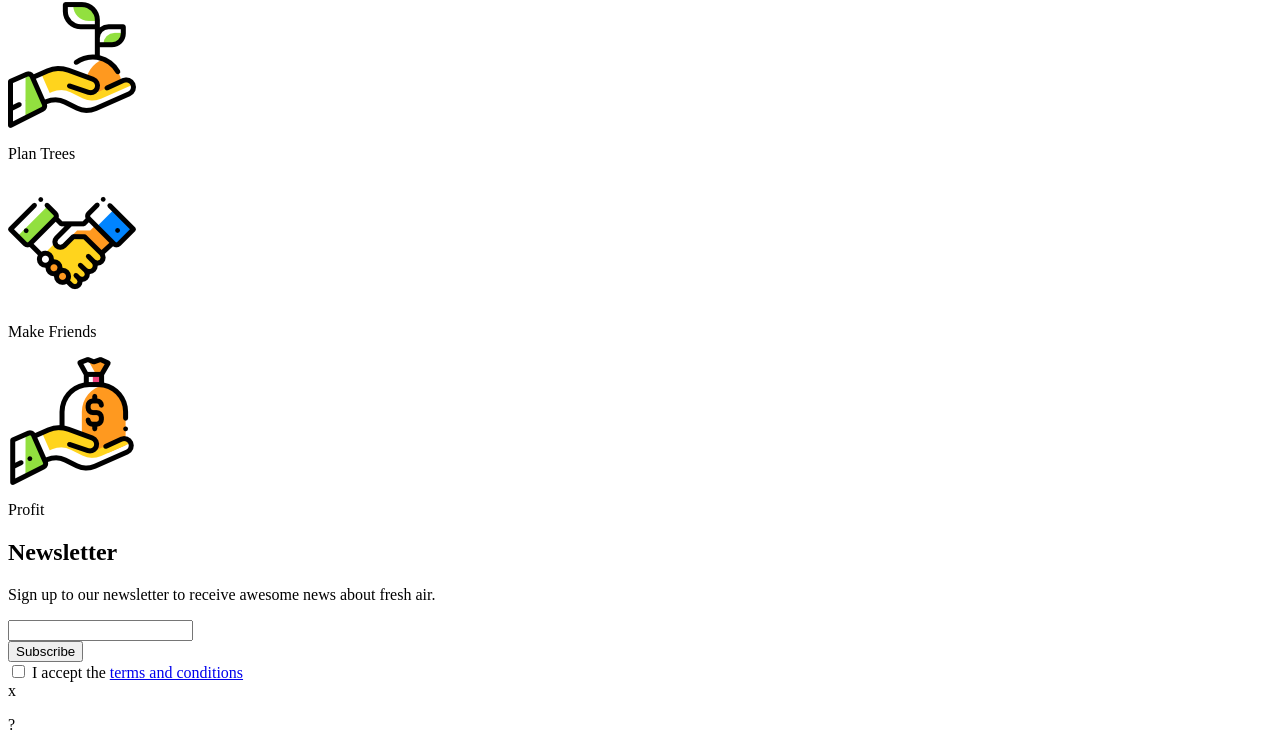
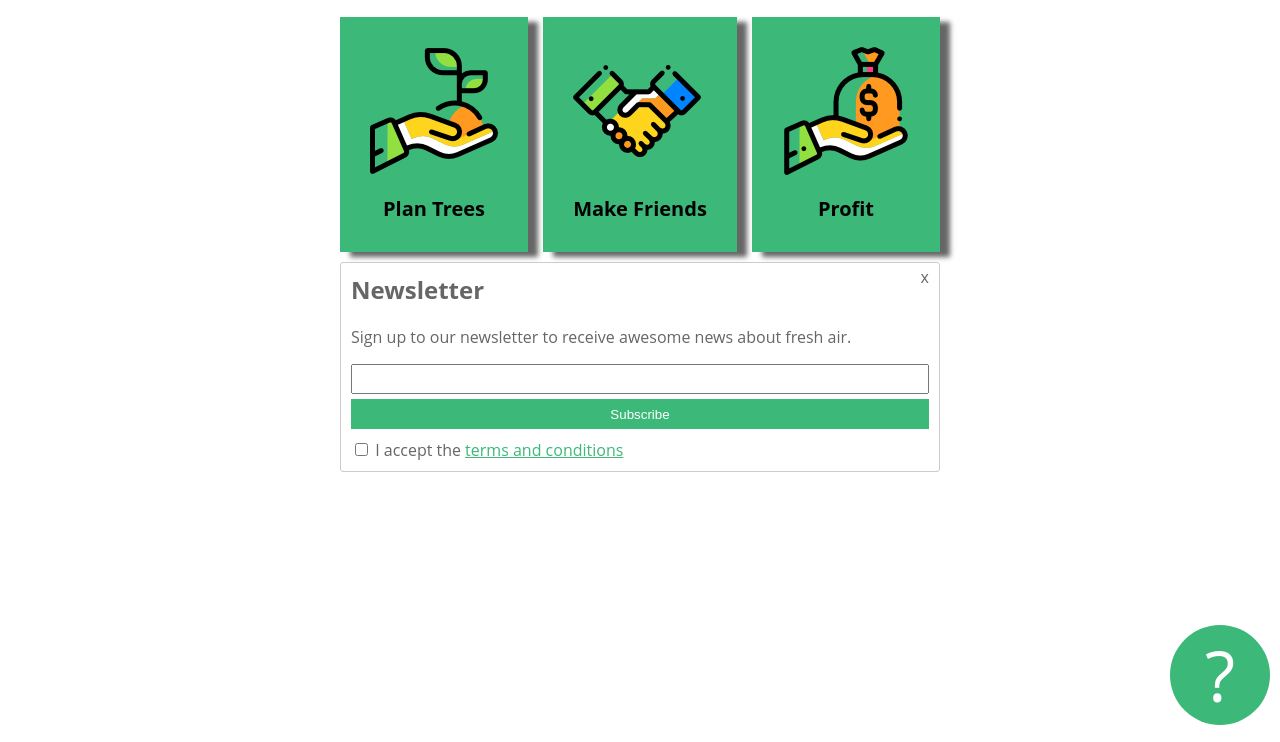
Before and after one commit to edcy/stayathome-example, a plain HTML site: page src/index.html in a window 1280 px wide. Shown: the part 65-807 px from the top of the page. Drawn offline with Linux system fonts and the light colour scheme.

Commit message:
css
 beágyazás

```diff
--- a/src/index.html
+++ b/src/index.html
@@ -1,3 +1,11 @@
+<html>
+    <head>
+        <title>Awesome Landing Page</title>
+
+        <link rel="stylesheet" href="style.css">
+        <meta name="charset" value="utf-8">
+    </head>
+    <body>
         <main>
             <h1>Awesome Landing Page</h1>
             <div class="key-features">
@@ -31,3 +39,6 @@
             </form>
             <div class="question-button">?</div>
         </main>
+    </body>
+
+</html>
--- a/src/style.css
+++ b/src/style.css
@@ -78,7 +78,7 @@ a {
 }
 
 .feature p {
-  color: white;
+  color: black;
   font-size: 20px;
   font-weight: bold;
   margin-bottom: 0;
```
Lines whose indentation alone changed are shown as unchanged.
